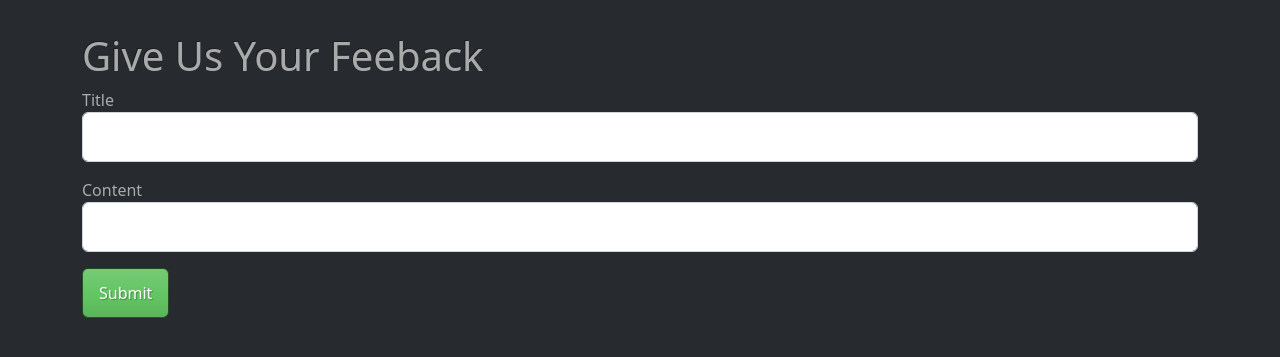
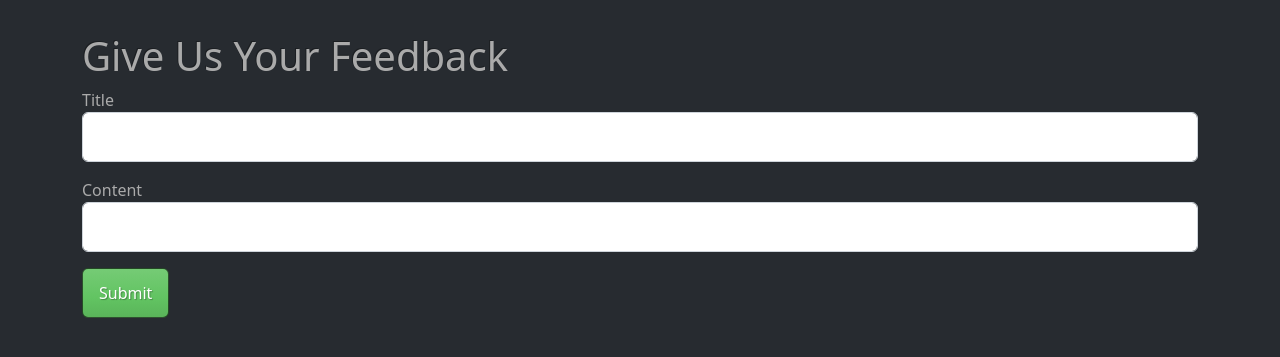
Before and after one commit to Beebops/Flask-Feedback-Exercise, a Flask app: template templates/feedback_form.html in a window 1280 px wide. Shown: the part 58-415 px from the top of the page. Run offline with Flask 3, Linux system fonts and the light colour scheme; the template is opened without the code that fills it: values that come from a table or form of the project are taken from there, others are empty.

Commit message:
feedback submit working

```diff
--- a/templates/feedback_form.html
+++ b/templates/feedback_form.html
@@ -1,6 +1,6 @@
 {% extends 'base.html' %} {% block title %}Feedback Page{% endblock %} {% block
 content %}
-  <h1>Give Us Your Feeback</h1>
+<h1>Give Us Your Feedback</h1>
 <form method="POST">
   {{ form.hidden_tag() }} {% for field in form if field.widget.input_type !=
   'hidden' %}
--- a/templates/secret.html
+++ b/templates/secret.html
@@ -17,7 +17,7 @@ content %}
   </div>
   <ul class="list-group list-group-flush">
     {% for feedback in all_feedback %}
-    <li class="list-group-item">{{ feedback.title }}</li>
+    <li class="list-group-item fw-bold">{{ feedback.title }}</li>
     <li class="list-group-item">{{ feedback.content }}</li>
     {% endfor %}
   </ul>
```
Lines whose indentation alone changed are shown as unchanged.
